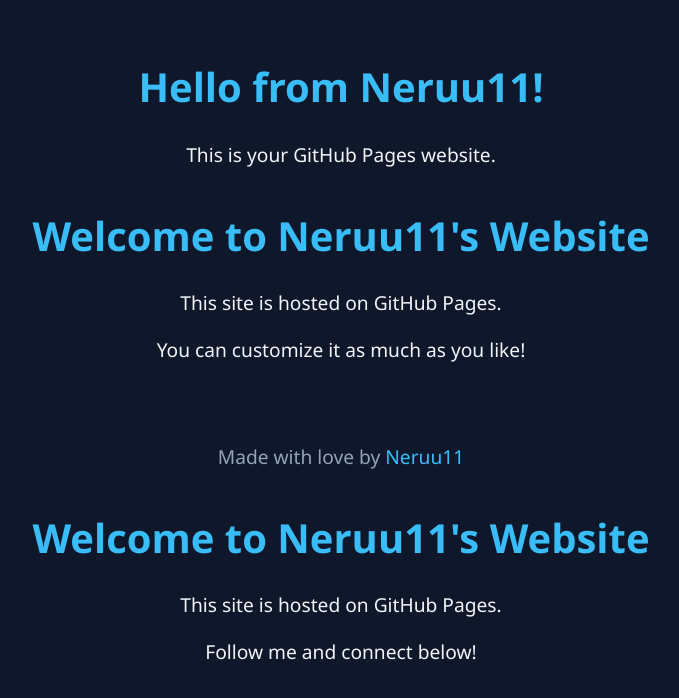
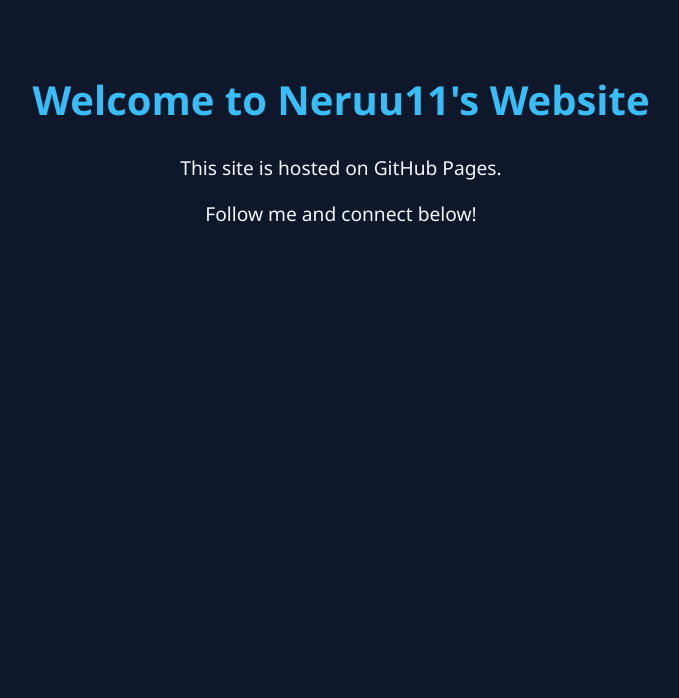
Before and after one commit to Neruu11/neruu11.github.io, a plain HTML site: page index.html in a window 1280 px wide. Shown: the whole page, without its empty margins (299-978 px from the left). Drawn offline with Linux system fonts and the light colour scheme.

Commit message:
Update index.html

```diff
--- a/index.html
+++ b/index.html
@@ -1,62 +1,4 @@
 <!DOCTYPE html>
-<html>
-<head>
-    <title>Welcome</title>
-</head>
-<body>
-    <h1>Hello from Neruu11!</h1>
-    <p>This is your GitHub Pages website.</p>
-</body>
-</html>
-<!DOCTYPE html>
-<html lang="en">
-<head>
-    <meta charset="UTF-8">
-    <meta name="viewport" content="width=device-width, initial-scale=1.0">
-    <title>Neruu11's Site</title>
-    <style>
-        body {
-            margin: 0;
-            font-family: 'Segoe UI', sans-serif;
-            background: #0f172a;
-            color: #f1f5f9;
-            text-align: center;
-            padding: 2rem;
-        }
-        header {
-            margin-top: 5vh;
-        }
-        h1 {
-            font-size: 2.5rem;
-            color: #38bdf8;
-        }
-        p {
-            font-size: 1.2rem;
-            margin-top: 1rem;
-        }
-        footer {
-            margin-top: 5rem;
-            font-size: 0.9rem;
-            color: #94a3b8;
-        }
-        a {
-            color: #38bdf8;
-            text-decoration: none;
-        }
-    </style>
-</head>
-<body>
-    <header>
-        <h1>Welcome to Neruu11's Website</h1>
-        <p>This site is hosted on GitHub Pages.</p>
-        <p>You can customize it as much as you like!</p>
-    </header>
-
-    <footer>
-        <p>Made with love by <a href="https://github.com/Neruu11" target="_blank">Neruu11</a></p>
-    </footer>
-</body>
-</html><!DOCTYPE html>
 <html lang="en">
 <head>
     <meta charset="UTF-8">
```
